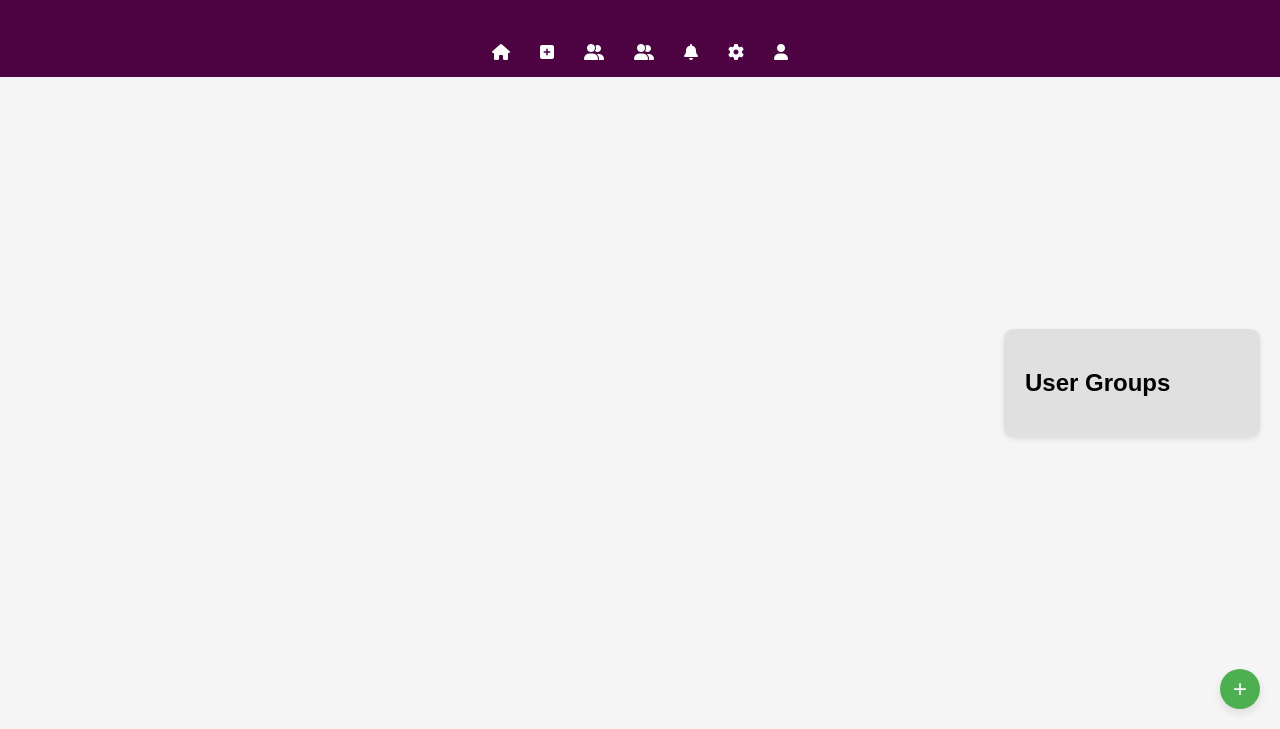
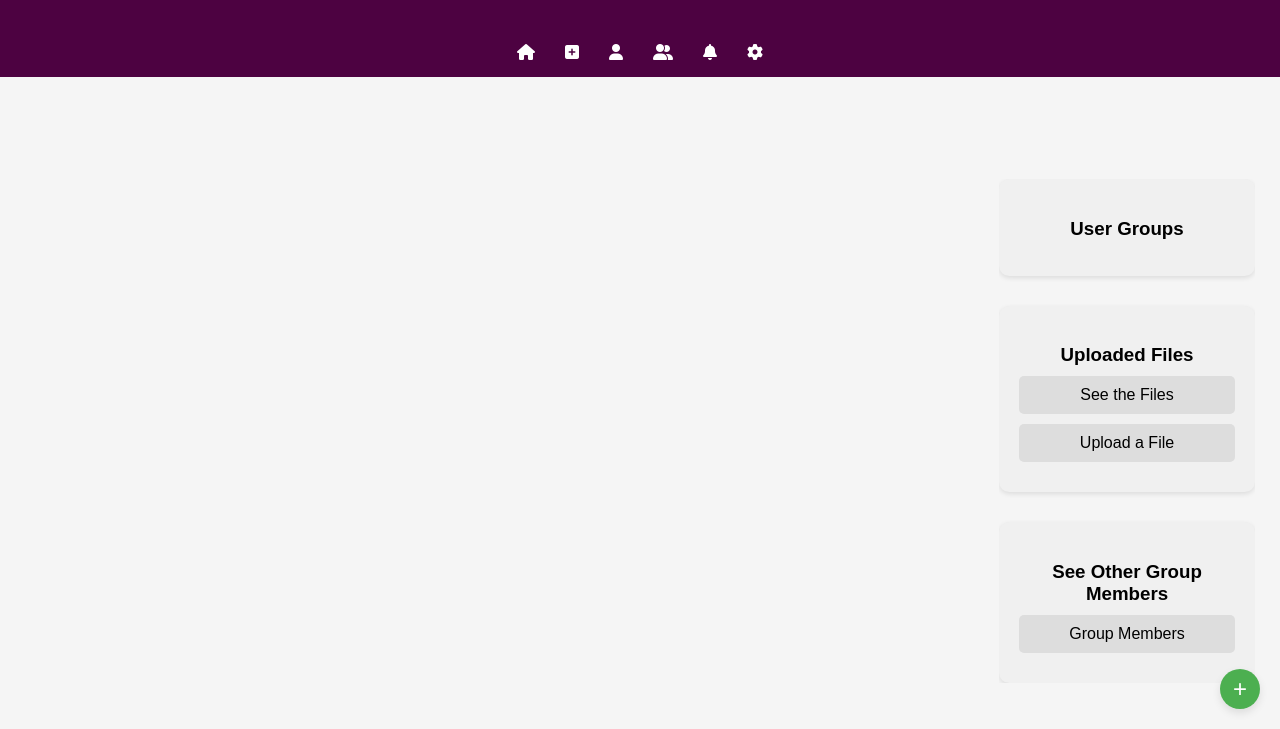
Before and after one commit to PiotrZam/DigitalAvengers, a website: page public/dashboard.html in a window 1280 px wide. Shown: the part 71-800 px from the top of the page. Drawn offline with nearby package versions, Linux system fonts and the light colour scheme; no server answers.

Commit message:
Improved navigation, added buttons in dashboard

```diff
--- a/public/index.html
+++ b/public/dashboard.html
@@ -15,12 +15,11 @@
 
     <nav id="menu">
         <a href="main.html"><i class="fa-solid fa-house"></i></a>
-        <a href="index.html"><i class="fa-solid fa-square-plus"></i></a>
-        <a href="profile.html"><i class="fa-solid fa-user-group"></i></a>
-        <a href="#1"><i class="fa-solid fa-user-group"></i></a>
+        <a href="dashboard.html"><i class="fa-solid fa-square-plus"></i></a>
+        <a href="profile.html"><i class="fa-solid fa-user"></i></a>
+        <a href="login.html"><i class="fa-solid fa-user-group"></i></a>
         <a href="#2"><i class="fa-solid fa-bell"></i></a>
         <a href="#3"><i class="fa-solid fa-gear"></i></a>
-        <a href="login.html"><i class="fa-solid fa-user"></i></a>
     </nav>
 
     <div class="dashboard">
@@ -43,15 +42,26 @@
         </div>
 
         <!-- A section for displaying user groups -->
-        <div class="sidebar">
+        <div class="dashboard-sidebar">
             <div id="group-list">
-                <h2>User Groups</h2>
+                <h3>User Groups</h3>
                 <ul id="user-groups-list"></ul>
+            </div>
+
+            <div id="uploaded-files-button-container">
+                <h3>Uploaded Files</h3>
+                <button id="uploaded-files-button">See the Files</button>
+                <button id="upload-file-button">Upload a File</button>
+            </div>
+
+            <div id="group-members-list-button-container">
+                <h3>See Other Group Members</h3>
+                <button id="group-members-list-button">Group Members</button>
             </div>
         </div>
 
     </div>
 
 </body>
-<script src="main.js"></script>
+<script src="dashboard.js"></script>
 </html>
--- a/public/main.js
+++ b/public/dashboard.js
@@ -1,4 +1,4 @@
-// main.js
+// dashboard.js
 const userId = '2';
 const addPostButton = $("#add-post-button");
 const postForm = $("#post-form");
--- a/public/styles.css
+++ b/public/styles.css
@@ -182,6 +182,7 @@ body {
     cursor: pointer;
     box-shadow: 0 4px 8px rgba(0, 0, 0, 0.1);
     transition: background-color 0.3s;
+    z-index: 1000;
 }
 
 #add-post-button:hover {
@@ -367,12 +368,84 @@ body {
     margin-top: 5px;
 }
 
-
-.sidebar {
+/*
+.dashboard-sidebar {
+    position:absolute;
+    top: 200px;
     margin-right: 20px;
     box-sizing: border-box;
     padding: 20px;
     background-color: #e0e0e0;
     border-radius: 10px;
     box-shadow: 0 2px 5px rgba(0, 0, 0, 0.1);
+} */
+
+.dashboard-sidebar {
+    position:absolute;
+    top: 250px;
+    right: 25px;
+    width: 20%; /* Adjust the width as needed */
+    box-sizing: border-box;
+    /* padding: 20px;  */
+    /* background-color: #f0f0f0;  */
+    /* border-radius: 10px; */
+    /* box-shadow: 0 2px 5px rgba(0, 0, 0, 0.1); */
+    /* border-left: 1px solid #ddd;  */
+    /* height: 100vh; /* Set the height to fill the entire viewport */
+    overflow-y: auto; /* Add scroll if content exceeds the height */
 }
+
+.dashboard-sidebar ul {
+    list-style-type: none;
+    padding: 0;
+}
+
+.dashboard-sidebar li {
+    margin-bottom: 10px;
+    padding: 8px;
+    background-color: #ddd;
+    border-radius: 5px;
+    cursor: pointer;
+    font-size: 16px;
+}
+
+.dashboard-sidebar li:hover {
+    background-color: #8a63e7; /* Purple background on hover */
+}
+
+/* Dashboard sidebar containers */
+.dashboard-sidebar > div {
+    margin-bottom: 30px;
+    background-color: #f0f0f0;
+    border-radius: 10px;
+    padding: 20px;
+    box-shadow: 0 2px 5px rgba(0, 0, 0, 0.1);
+}
+
+.dashboard-sidebar > div:last-child {
+    margin-bottom: 0; /* Remove bottom margin for the last div */
+}
+
+.dashboard-sidebar > div > h3 {
+    margin-bottom: 10px;
+    text-align: center;
+}
+
+/* Dashboard sidebar buttons */
+.dashboard-sidebar button {
+    display: block;
+    width: 100%;
+    padding: 10px;
+    border: none;
+    border-radius: 5px;
+    cursor: pointer;
+    transition: background-color 0.3s;
+    margin-bottom: 10px; /* Add some space between these buttons */
+    font-size: 16px;
+    background-color: #ddd;
+}
+
+.dashboard-sidebar button:hover {
+    background-color: #8a63e7; /* Purple background on hover */
+
+}
```
Also changed, not shown: public/login.html (+8 -6 lines), public/main.html (+4 -4 lines), public/profile.html (+9 -1 lines).
